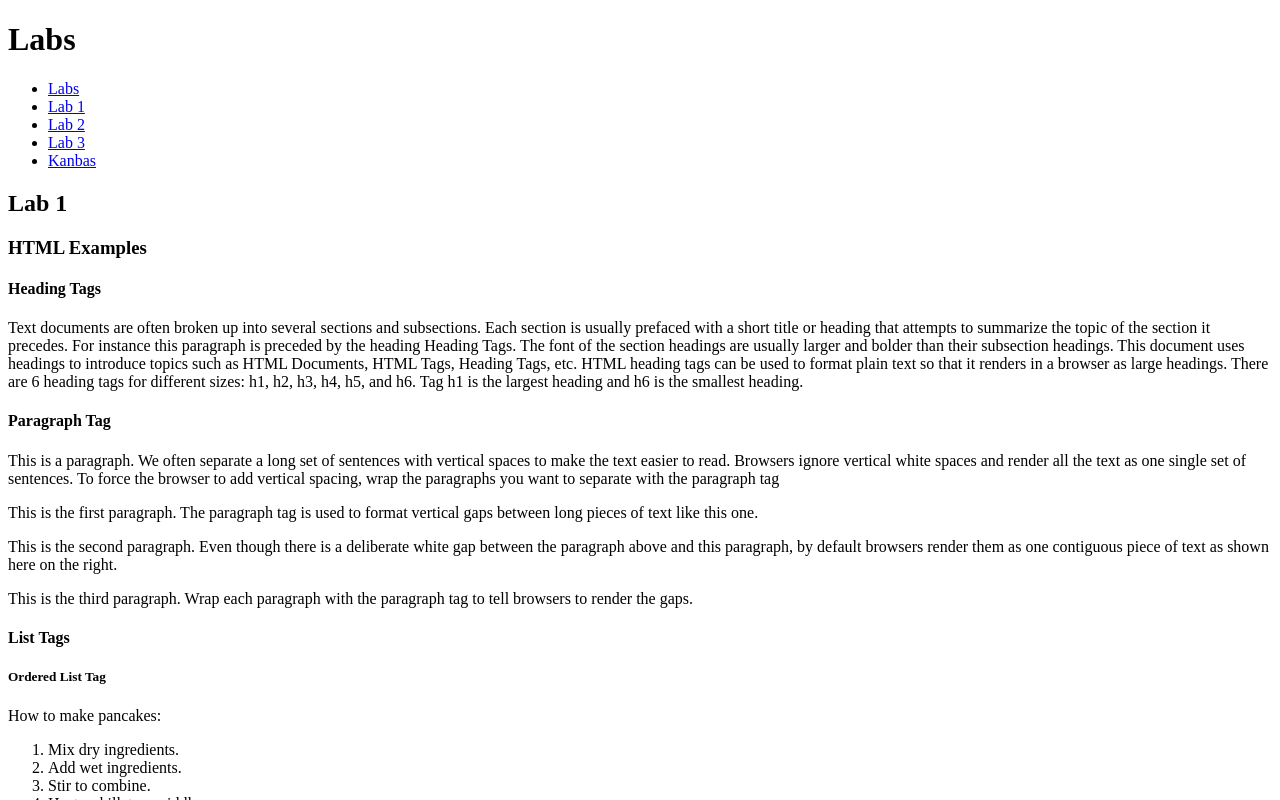
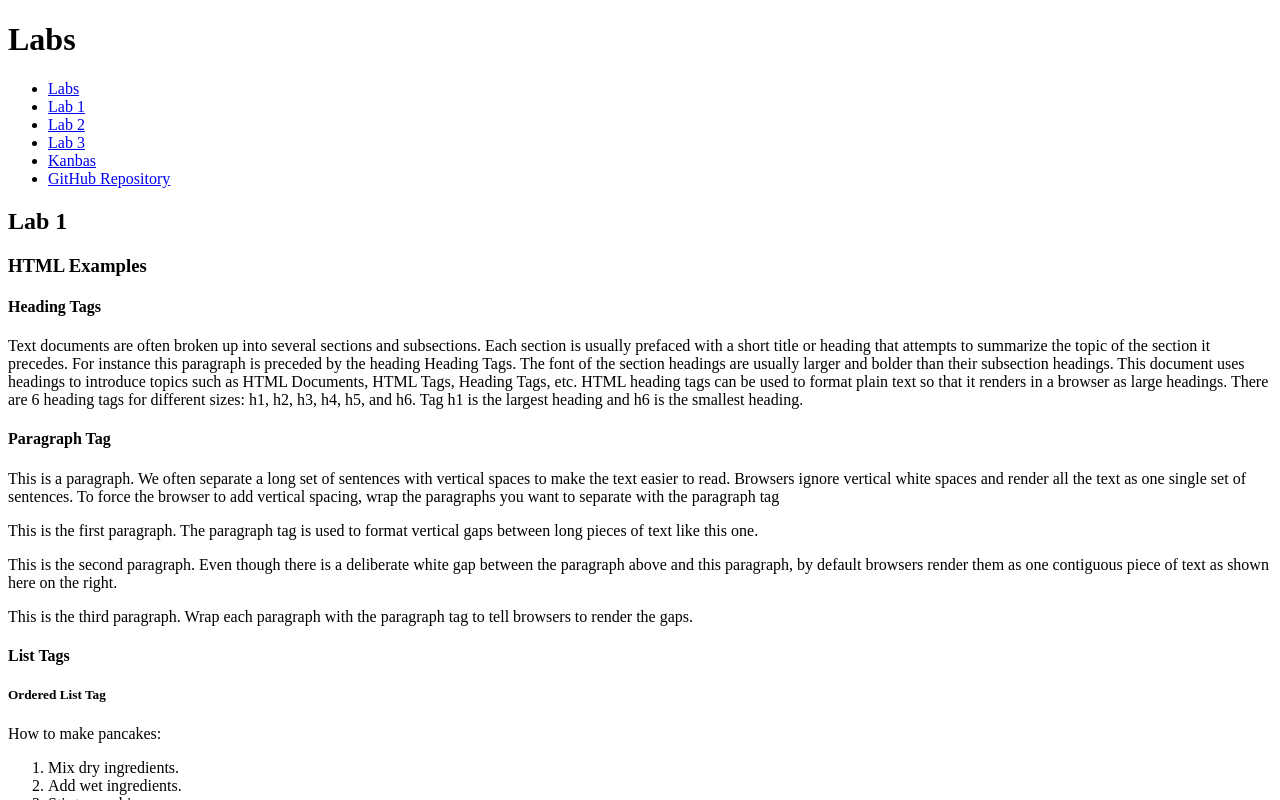
Before and after one commit to sssydchen/kanbas-react-web-app-cs5610-fa24, a React (Create React App) app: page /#/Labs/Lab1 in a window 1280 px wide. Shown: the top 800 px of the page. Built offline with nearby package versions, Linux system fonts and the light colour scheme.

Commit message:
Add name and github repo link

```diff
--- a/src/Labs/TOC.tsx
+++ b/src/Labs/TOC.tsx
@@ -7,5 +7,10 @@ export default function TOC() {
       <li><Link id="wd-a2" to="/Labs/Lab2">Lab 2</Link></li>
       <li><Link id="wd-a3" to="/Labs/Lab3">Lab 3</Link></li>
       <li><Link to="/Kanbas">Kanbas</Link></li>
+      <li>
+        <a id="wd-github" href="https://github.com/sssydchen/kanbas-react-web-app-cs5610-fa24.git">
+          GitHub Repository
+        </a>
+      </li>
     </ul>
 );}
--- a/src/Labs/index.tsx
+++ b/src/Labs/index.tsx
@@ -1,3 +1,8 @@
+/*
+Yifan Chen
+*/
+
+
 import Lab1 from "./Lab1";
 import { Route, Routes, Navigate } from "react-router";
 import TOC from "./TOC";
```
